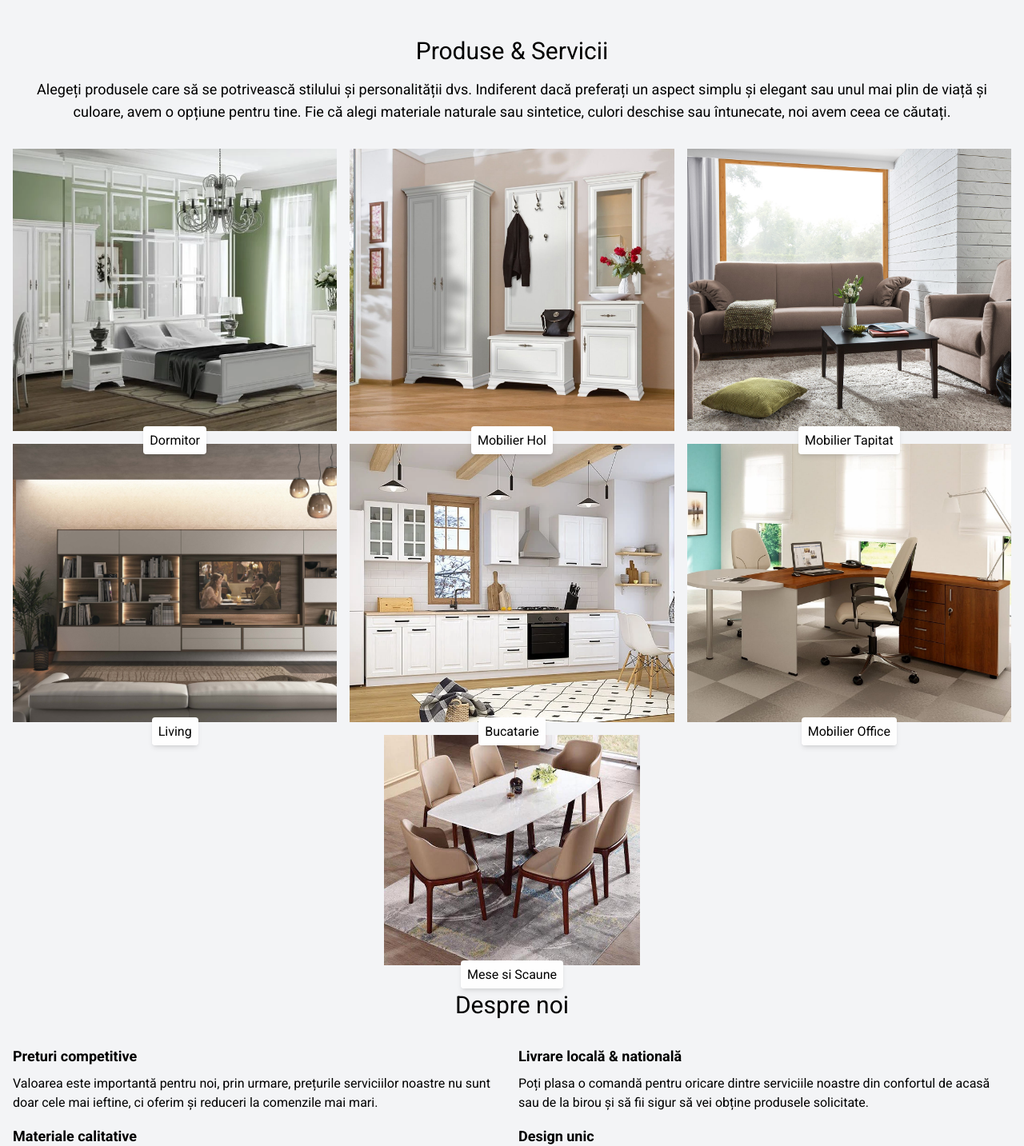
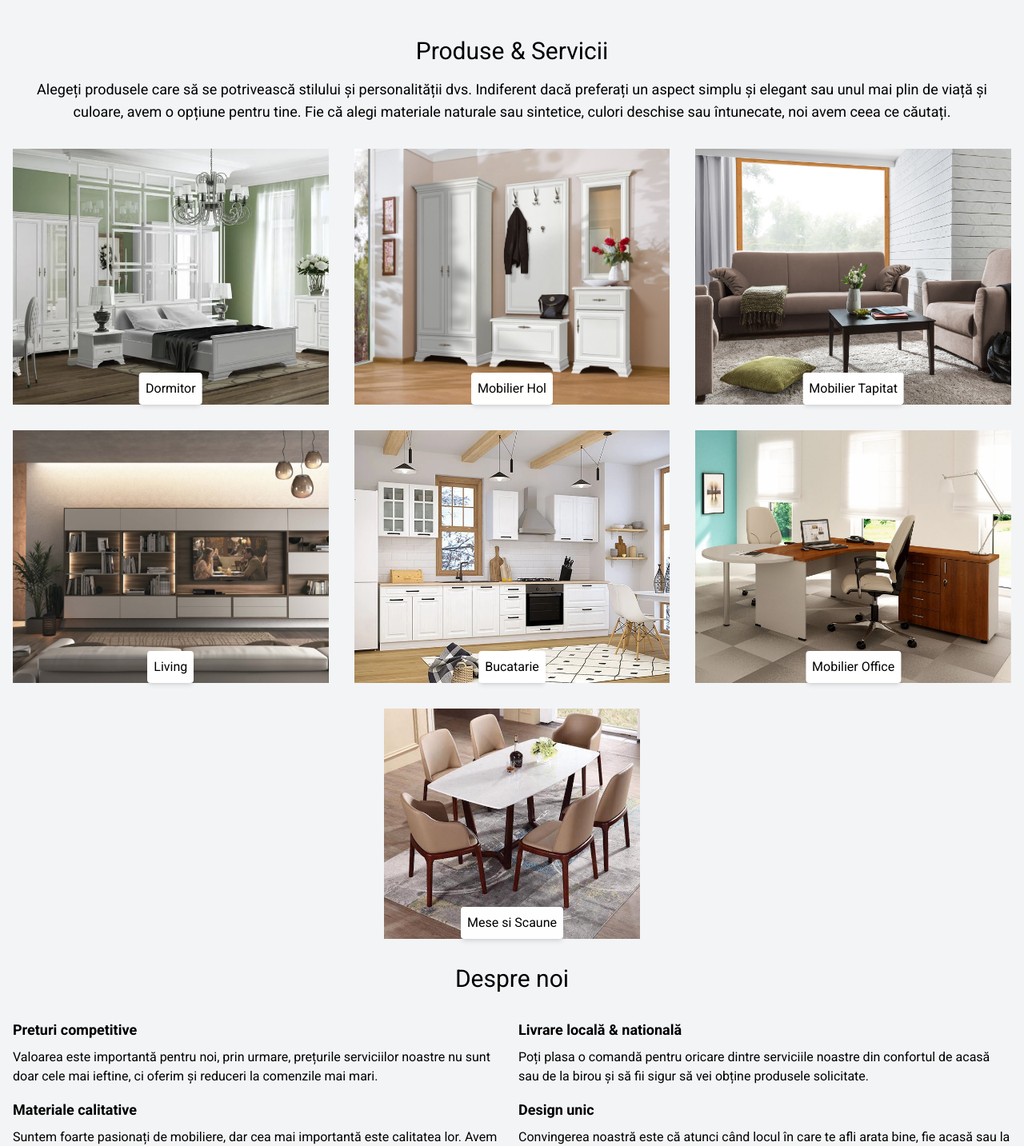
Before and after one commit to Erson1989x/mobix-mobila, a Next.js app: page / in a window 1280 px wide. Shown: the part 802-2235 px from the top of the page at 80% size. Built offline with nearby package versions, Linux system fonts and the light colour scheme.

Commit message:
in-progress

```diff
--- a/components/PageHeader/PageHeader.jsx
+++ b/components/PageHeader/PageHeader.jsx
@@ -36,7 +36,7 @@ const PageHeader = () => {
       fill
     />
     <div className="absolute h-64 top-1/2 left-1/2 transform -translate-x-1/2 -translate-y-1/2 w-72 sm:w-3/4 h-52 bg-slate-200 bg-opacity-30 flex flex-col items-center justify-center">
-      <h1 className="text-3xl sm:text-5xl relative text-black text-shadow-md p-5 md:p-10">
+      <h1 className="text-3xl sm:text-5xl relative text-black text-shadow-md p-5 md:p-10 text-center">
         High quality furnitures for your home! For you and your family!
       </h1>
       <br></br>
--- a/components/ProduseServicii/ProduseServicii.jsx
+++ b/components/ProduseServicii/ProduseServicii.jsx
@@ -21,60 +21,60 @@ const ProduseServicii = () => {
       materiale naturale sau sintetice, culori deschise sau întunecate, noi
       avem ceea ce căutați.
     </p>
-    <div className="grid grid-cols-2 sm:grid-cols-3 gap-4 mt-8 justify-items-center">
-      <div className="card">
-        <Image src={dormitor} alt="produs" className="h-full w-full object-cover" />
+    <div className="grid grid-cols-2 sm:grid-cols-3 gap-8 mt-8 justify-items-center">
+      <div className="card relative">
+        <Image src={dormitor} alt="produs" priority={true} className="h-full w-full object-cover" />
         <div className="card-body text-center">
-          <Link className="cursor-pointer border border-0 p-2 rounded bg-white text-black shadow-md animate-pulse" href="/dormitor">
+          <Link className="cursor-pointer border border-0 p-2 rounded bg-white text-black shadow-md animate-pulse absolute bottom-0 left-1/2 transform -translate-x-1/2 " href="/dormitor">
             Dormitor
           </Link>
         </div>
       </div>
-      <div className="card">
-        <Image src={mobilierhol} alt="produs" className="h-full w-full object-cover" />
+      <div className="card relative">
+        <Image src={mobilierhol} alt="produs" priority={true} className="h-full w-full object-cover" />
         <div className="card-body text-center">
-          <Link className="cursor-pointer border border-0 p-2 rounded bg-white text-black shadow-md animate-pulse" href="/mobilier-hol">
+          <Link className="cursor-pointer border border-0 p-2 rounded bg-white text-black shadow-md animate-pulse absolute bottom-0 left-1/2 transform -translate-x-1/2 " href="/mobilier-hol">
             Mobilier Hol
           </Link>
         </div>
       </div>
-      <div className="card">
-        <Image src={mobilierTapitat} alt="produs" className="h-full w-full object-cover" />
+      <div className="card relative">
+        <Image src={mobilierTapitat} alt="produs" priority={true} className="h-full w-full object-cover" />
         <div className="card-body text-center">
-          <Link className="cursor-pointer border border-0 p-2 rounded bg-white text-black shadow-md animate-pulse" href="/mobilier-tapitat">
+          <Link className="cursor-pointer border border-0 p-2 rounded bg-white text-black shadow-md animate-pulse absolute bottom-0 left-1/2 transform -translate-x-1/2 " href="/mobilier-tapitat">
             Mobilier Tapitat
           </Link>
         </div>
       </div>
-      <div className="card">
-        <Image src={living} alt="produs" className="h-full w-full object-cover" />
+      <div className="card relative">
+        <Image src={living} alt="produs" priority={true} className="h-full w-full object-cover" />
         <div className="card-body text-center">
-          <Link className="cursor-pointer border border-0 p-2 rounded bg-white text-black shadow-md animate-pulse" href="/living">
+          <Link className="cursor-pointer border border-0 p-2 rounded bg-white text-black shadow-md animate-pulse absolute bottom-0 left-1/2 transform -translate-x-1/2 " href="/living">
             Living
           </Link>
         </div>
       </div>
-      <div className="card">
-        <Image src={bucatarie} alt="produs" className="h-full w-full object-cover" />
+      <div className="card relative">
+        <Image src={bucatarie} alt="produs" priority={true} className="h-full w-full object-cover" />
         <div className="card-body text-center">
-          <Link className="cursor-pointer border border-0 p-2 rounded bg-white text-black shadow-md animate-pulse" href="/bucatarie">
+          <Link className="cursor-pointer border border-0 p-2 rounded bg-white text-black shadow-md animate-pulse absolute bottom-0 left-1/2 transform -translate-x-1/2 " href="/bucatarie">
             Bucatarie
           </Link>
         </div>
       </div>
-      <div className="card">
-        <Image src={mobilierOffice} alt="produs" className="h-full w-full object-cover" />
+      <div className="card relative">
+        <Image src={mobilierOffice} alt="produs" priority={true} className="h-full w-full object-cover" />
         <div className="card-body text-center">
-          <Link className="cursor-pointer border border-0 p-2 rounded bg-white text-black shadow-md animate-pulse" href="/mobilier-office">
+          <Link className="cursor-pointer border border-0 p-2 rounded bg-white text-black shadow-md animate-pulse absolute bottom-0 left-1/2 transform -translate-x-1/2 " href="/mobilier-office">
             Mobilier Office
           </Link>
         </div>
       </div>
       <div className="col-span-full flex justify-center w-full">
-      <div className="card w-40 h-40 md:w-80 md:h-72">
-        <Image src={meseSiScaune} alt="produs" className="h-full w-full object-cover" />
+      <div className="card w-40 h-40 md:w-80 md:h-72 relative">
+        <Image src={meseSiScaune} alt="produs" priority={true} className="h-full w-full object-cover" />
         <div className="card-body text-center">
-          <Link className="cursor-pointer border border-0 p-2 rounded bg-white text-black shadow-md animate-pulse" href="/mese-scaune">
+          <Link className="cursor-pointer border border-0 p-2 rounded bg-white text-black shadow-md animate-pulse absolute bottom-0 left-1/2 transform -translate-x-1/2 " href="/mese-scaune">
             Mese si Scaune
           </Link>
         </div>
```
Also changed, not shown: library/categories/dormitor/dulapuri/dulapuriProducts.js (+59 -20 lines).
